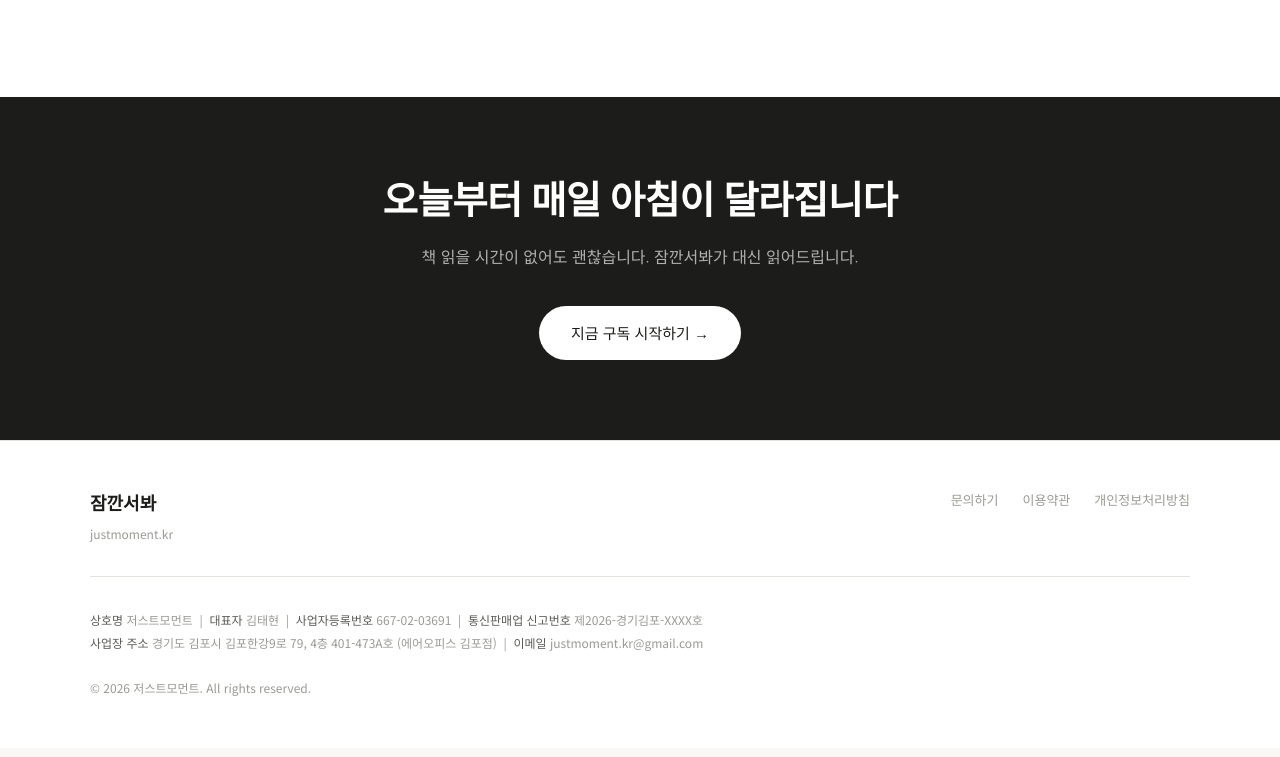
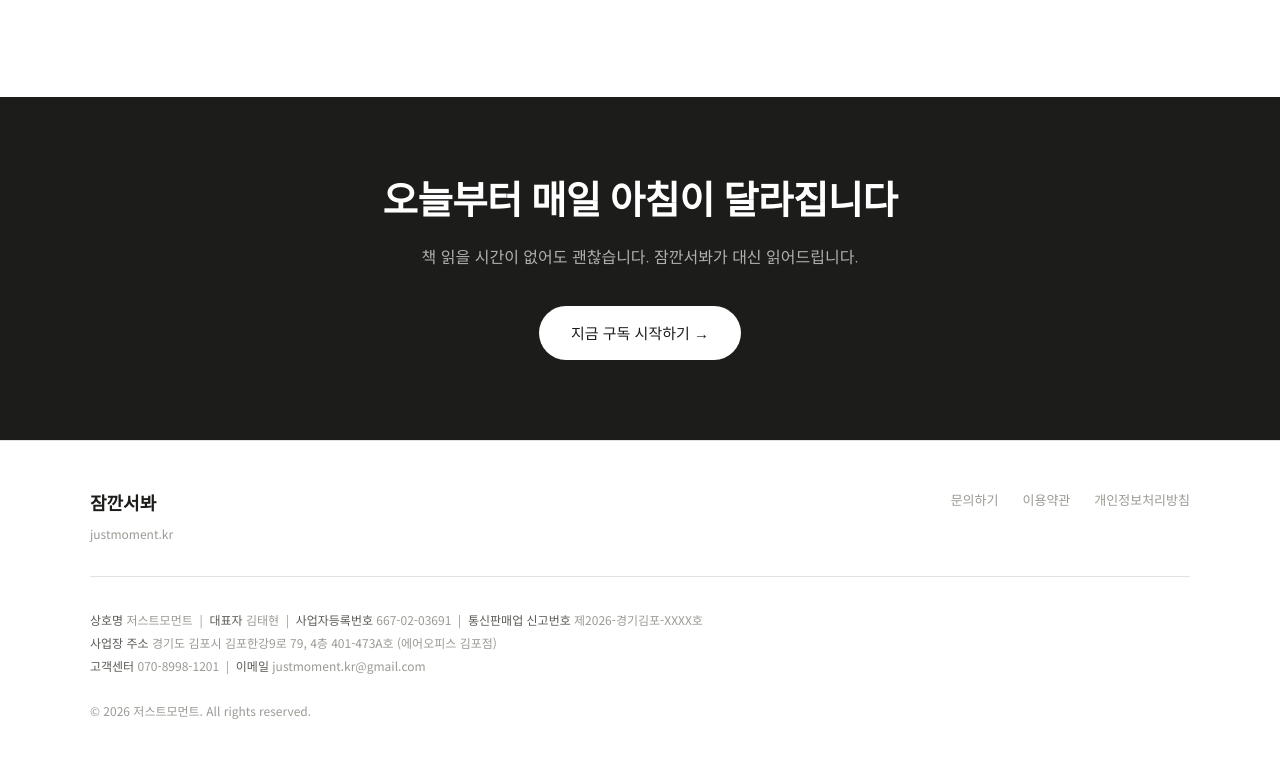
Before and after one commit to justmoment-kr/justmoment-landing, a plain HTML site: page index.html in a window 1280 px wide. Shown: the part 2587-3344 px from the top of the page. Drawn offline with Linux system fonts and the light colour scheme.

Commit message:
Update index.html

```diff
--- a/index.html
+++ b/index.html
@@ -660,7 +660,8 @@
     <strong>대표자</strong> 김태현 &nbsp;|&nbsp;
     <strong>사업자등록번호</strong> 667-02-03691 &nbsp;|&nbsp;
     <strong>통신판매업 신고번호</strong> 제2026-경기김포-XXXX호<br>
-    <strong>사업장 주소</strong> 경기도 김포시 김포한강9로 79, 4층 401-473A호 (에어오피스 김포점) &nbsp;|&nbsp;
+    <strong>사업장 주소</strong> 경기도 김포시 김포한강9로 79, 4층 401-473A호 (에어오피스 김포점)<br>
+    <strong>고객센터</strong> 070-8998-1201 &nbsp;|&nbsp;
     <strong>이메일</strong> justmoment.kr@gmail.com<br>
     <br>
     © 2026 저스트모먼트. All rights reserved.
```
